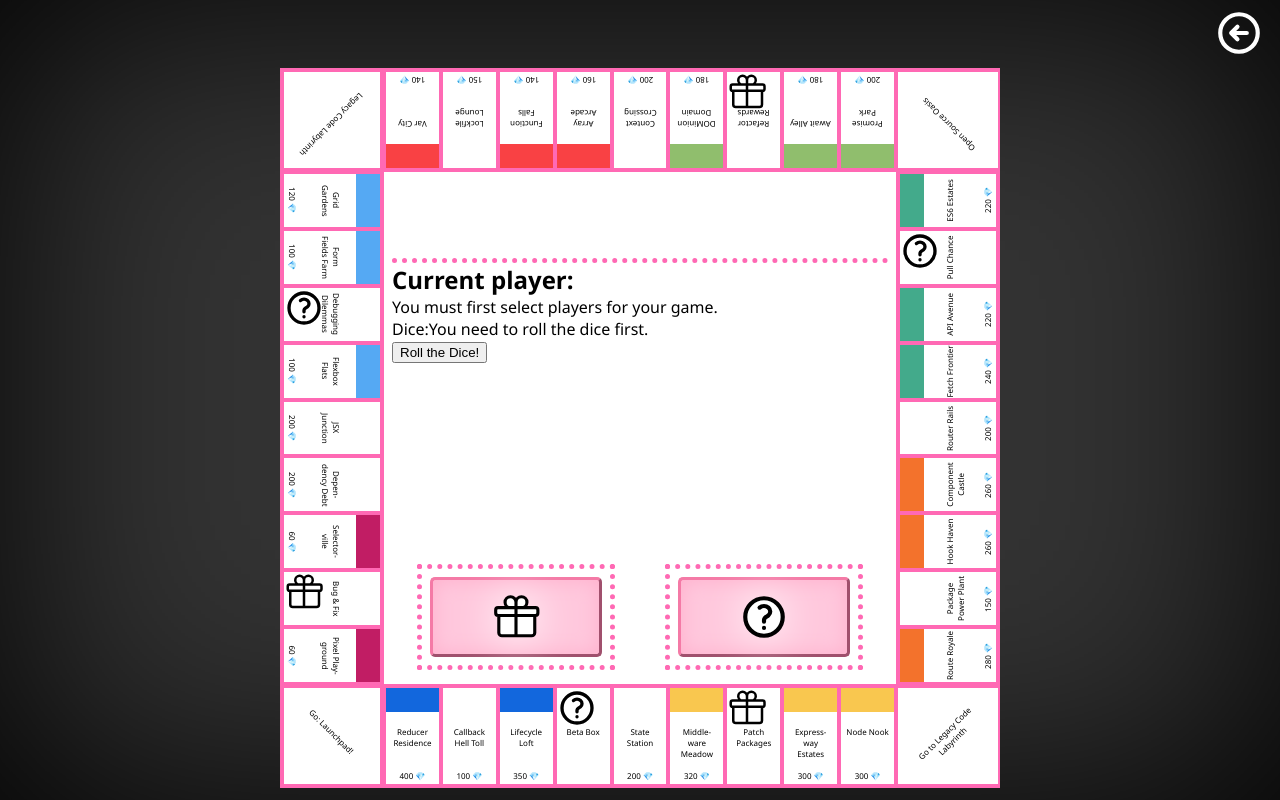
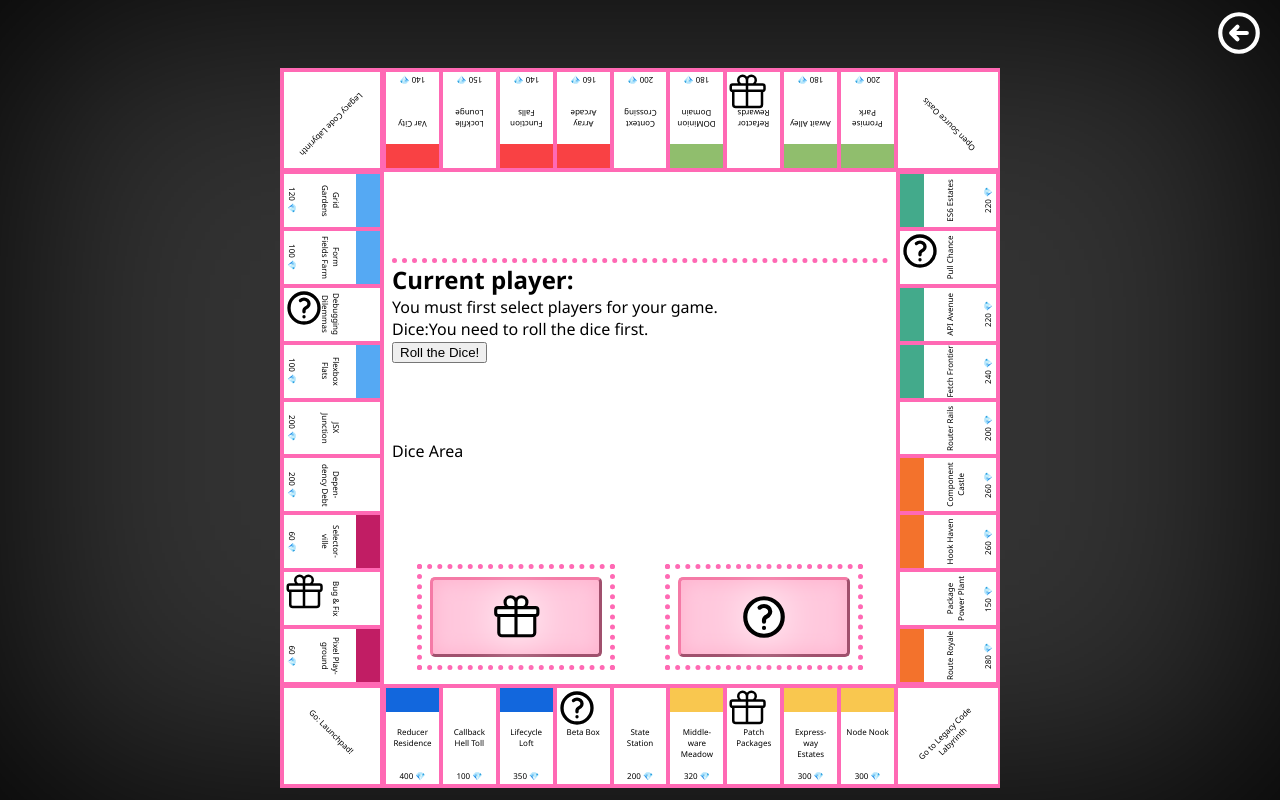
Before and after one commit to mbosselmann/pyropoly, a Next.js app: page /board in a window 1280 px wide. Built offline with nearby package versions, Linux system fonts and the light colour scheme.

Commit message:
Refactor game center

```diff
--- a/src/components/Board/Board.tsx
+++ b/src/components/Board/Board.tsx
@@ -1,6 +1,6 @@
 import styled from "styled-components";
 import Panel from "./Panel";
-import GameCenter from "./GameCenter";
+import GameCenter from "./GameCenter/GameCenter";
 import { useGameData } from "@/context";
 import { Field } from "@/types/Field";
 
--- a/src/components/Board/GameCenter.tsx
+++ /dev/null
@@ -1,65 +0,0 @@
-import { useGameData } from "@/context";
-import styled from "styled-components";
-import { useState } from "react";
-import PlayerDetailsCard from "../Player/PlayerDetailsCard";
-import PlayerPreviewCard from "../Player/PlayerPreviewCard";
-import PlayerActions from "../Player/PlayerActions";
-import { Avatar } from "@/types/Avatar";
-
-const Section = styled.section`
-  display: grid;
-  grid-template-rows: 1fr 5fr;
-  padding: 0.5rem;
-  height: 100%;
-`;
-
-const List = styled.ul`
-  list-style: none;
-  display: flex;
-  justify-content: center;
-  flex-wrap: wrap;
-  border-bottom: 5px dotted hotpink;
-`;
-
-export default function GameCenter() {
-  const {
-    selectedPlayers,
-    currentPlayer,
-  }: { selectedPlayers: Avatar[]; currentPlayer: number } = useGameData();
-  const [playerDetailsId, setPlayerDetailsId] = useState<number | null>(null);
-
-  const playerLocationOfCurrentPlayer = selectedPlayers.find(
-    (player) => Number(player.id) === currentPlayer
-  )?.playerLocation;
-
-  return (
-    <Section>
-      <List role="list">
-        {selectedPlayers.map(({ name, id, username, color }) => (
-          <li key={id}>
-            <PlayerPreviewCard
-              name={name}
-              id={id}
-              username={username}
-              color={color}
-              currentPlayer={currentPlayer}
-              onPlayerDetailsId={() => setPlayerDetailsId(Number(id))}
-            />
-          </li>
-        ))}
-      </List>
-      {playerDetailsId !== null ? (
-        <PlayerDetailsCard
-          player={selectedPlayers.find(
-            (player) => Number(player.id) === playerDetailsId
-          )}
-          onClosePlayerDetails={() => setPlayerDetailsId(null)}
-        />
-      ) : (
-        <PlayerActions
-          playerLocationOfCurrentPlayer={playerLocationOfCurrentPlayer}
-        />
-      )}
-    </Section>
-  );
-}
--- a/src/components/Player/PlayerActions.tsx
+++ b/src/components/Board/GameCenter/ActionArea.tsx
@@ -1,48 +1,10 @@
 import { useState } from "react";
 import styled from "styled-components";
 import { useGameData, useGameDispatch } from "@/context";
-import FieldActions from "../Board/FieldActions";
-import Chance from "../Icons/Chance";
-import Chest from "../Icons/Chest";
+import FieldActions from "../FieldActions";
 import { Avatar } from "@/types/Avatar";
 
-const Wrapper = styled.div`
-  display: grid;
-  grid-template-rows: 5fr 2fr;
-`;
-
-const CardSection = styled.section`
-  align-self: end;
-  display: grid;
-  grid-template-columns: 1fr 1fr;
-  place-items: center;
-  height: 100%;
-`;
-
-const CardBorder = styled.div`
-  border: 5px dotted hotpink;
-  width: 80%;
-  height: 90%;
-  padding: 0.5rem;
-`;
-
-const Card = styled.div`
-  border: 3px outset #f47aa6;
-  display: grid;
-  place-items: center;
-  border-radius: 5px;
-  background-color: #ffc8dd;
-  height: 100%;
-  box-shadow: 0 0 20px inset #ffafcc;
-
-  & svg {
-    width: 50px;
-    height: 50px;
-    filter: drop-shadow(0 0 20px white);
-  }
-`;
-
-export default function PlayerActions({
+export default function ActionArea({
   playerLocationOfCurrentPlayer,
 }: {
   playerLocationOfCurrentPlayer: number | undefined;
@@ -73,7 +35,7 @@ export default function PlayerActions({
   }
 
   return (
-    <Wrapper>
+    <>
       {currentPlayer && (
         <section>
           {hasRolled ? (
@@ -102,18 +64,6 @@ export default function PlayerActions({
           )}
         </section>
       )}
-      <CardSection>
-        <CardBorder>
-          <Card>
-            <Chest />
-          </Card>
-        </CardBorder>
-        <CardBorder>
-          <Card>
-            <Chance />
-          </Card>
-        </CardBorder>
-      </CardSection>
-    </Wrapper>
+    </>
   );
 }
--- /dev/null
+++ b/src/components/Board/GameCenter/ActivityZone.tsx
@@ -0,0 +1,40 @@
+import styled from "styled-components";
+import PlayerDetailsCard from "../../Player/PlayerDetailsCard";
+import ActionArea from "./ActionArea";
+import DiceArea from "./DiceArea";
+import CardArea from "./CardArea";
+import { Avatar } from "@/types/Avatar";
+
+const Wrapper = styled.div`
+  display: grid;
+  grid-template-rows: 3fr 2fr 2fr;
+`;
+
+export default function ActivityZone({
+  player,
+  onClosePlayerDetails,
+  playerLocationOfCurrentPlayer,
+}: {
+  player: Avatar | null;
+  onClosePlayerDetails: () => void;
+  playerLocationOfCurrentPlayer: number | undefined;
+}) {
+  return (
+    <>
+      {player !== null ? (
+        <PlayerDetailsCard
+          player={player}
+          onClosePlayerDetails={onClosePlayerDetails}
+        />
+      ) : (
+        <Wrapper>
+          <ActionArea
+            playerLocationOfCurrentPlayer={playerLocationOfCurrentPlayer}
+          />
+          <DiceArea />
+          <CardArea />
+        </Wrapper>
+      )}
+    </>
+  );
+}
--- /dev/null
+++ b/src/components/Board/GameCenter/CardArea.tsx
@@ -0,0 +1,51 @@
+import styled from "styled-components";
+import Chance from "../../Icons/Chance";
+import Chest from "../../Icons/Chest";
+
+const CardSection = styled.section`
+  align-self: end;
+  display: grid;
+  grid-template-columns: 1fr 1fr;
+  place-items: center;
+  height: 100%;
+`;
+
+const CardBorder = styled.div`
+  border: 5px dotted hotpink;
+  width: 80%;
+  height: 90%;
+  padding: 0.5rem;
+`;
+
+const Card = styled.div`
+  border: 3px outset #f47aa6;
+  display: grid;
+  place-items: center;
+  border-radius: 5px;
+  background-color: #ffc8dd;
+  height: 100%;
+  box-shadow: 0 0 20px inset #ffafcc;
+
+  & svg {
+    width: 50px;
+    height: 50px;
+    filter: drop-shadow(0 0 20px white);
+  }
+`;
+
+export default function CardArea() {
+  return (
+    <CardSection>
+      <CardBorder>
+        <Card>
+          <Chest />
+        </Card>
+      </CardBorder>
+      <CardBorder>
+        <Card>
+          <Chance />
+        </Card>
+      </CardBorder>
+    </CardSection>
+  );
+}
--- /dev/null
+++ b/src/components/Board/GameCenter/DiceArea.tsx
@@ -0,0 +1,3 @@
+export default function DiceArea() {
+  return <div> Dice Area</div>;
+}
--- /dev/null
+++ b/src/components/Board/GameCenter/GameCenter.tsx
@@ -0,0 +1,40 @@
+import { useGameData } from "@/context";
+import styled from "styled-components";
+import { useState } from "react";
+import { Avatar } from "@/types/Avatar";
+import PlayerOverview from "./PlayerOverview";
+import ActivityZone from "./ActivityZone";
+
+const Section = styled.section`
+  display: grid;
+  grid-template-rows: 1fr 5fr;
+  padding: 0.5rem;
+  height: 100%;
+`;
+
+export default function GameCenter() {
+  const {
+    selectedPlayers,
+    currentPlayer,
+  }: { selectedPlayers: Avatar[]; currentPlayer: number } = useGameData();
+  const [playerDetailsId, setPlayerDetailsId] = useState<number | null>(null);
+
+  const playerLocationOfCurrentPlayer = selectedPlayers.find(
+    (player) => Number(player.id) === currentPlayer
+  )?.playerLocation;
+
+  return (
+    <Section>
+      <PlayerOverview onSelectPlayer={(id: number) => setPlayerDetailsId(id)} />
+      <ActivityZone
+        player={
+          selectedPlayers.find(
+            (player) => Number(player.id) === playerDetailsId
+          ) ?? null
+        }
+        onClosePlayerDetails={() => setPlayerDetailsId(null)}
+        playerLocationOfCurrentPlayer={playerLocationOfCurrentPlayer}
+      />
+    </Section>
+  );
+}
--- /dev/null
+++ b/src/components/Board/GameCenter/PlayerOverview.tsx
@@ -0,0 +1,40 @@
+import { useGameData } from "@/context";
+import styled from "styled-components";
+import PlayerPreviewCard from "../../Player/PlayerPreviewCard";
+import { Avatar } from "@/types/Avatar";
+
+const List = styled.ul`
+  list-style: none;
+  display: flex;
+  justify-content: center;
+  flex-wrap: wrap;
+  border-bottom: 5px dotted hotpink;
+`;
+
+export default function PlayerOverview({
+  onSelectPlayer,
+}: {
+  onSelectPlayer: (id: number) => void;
+}) {
+  const {
+    selectedPlayers,
+    currentPlayer,
+  }: { selectedPlayers: Avatar[]; currentPlayer: number } = useGameData();
+
+  return (
+    <List role="list">
+      {selectedPlayers.map(({ name, id, username, color }) => (
+        <li key={id}>
+          <PlayerPreviewCard
+            name={name}
+            id={id}
+            username={username}
+            color={color}
+            currentPlayer={currentPlayer}
+            onPlayerDetailsId={() => onSelectPlayer(Number(id))}
+          />
+        </li>
+      ))}
+    </List>
+  );
+}
```
